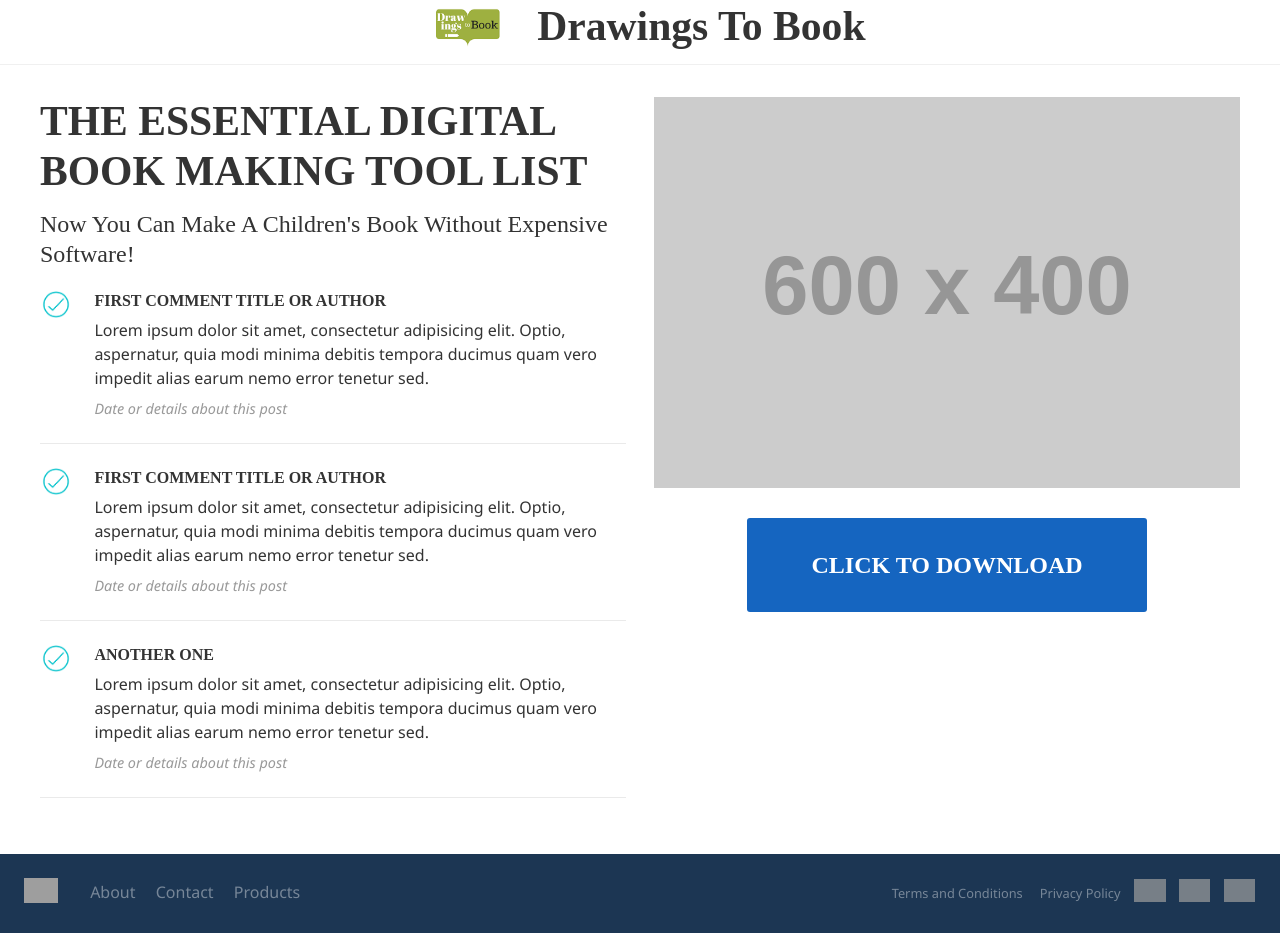
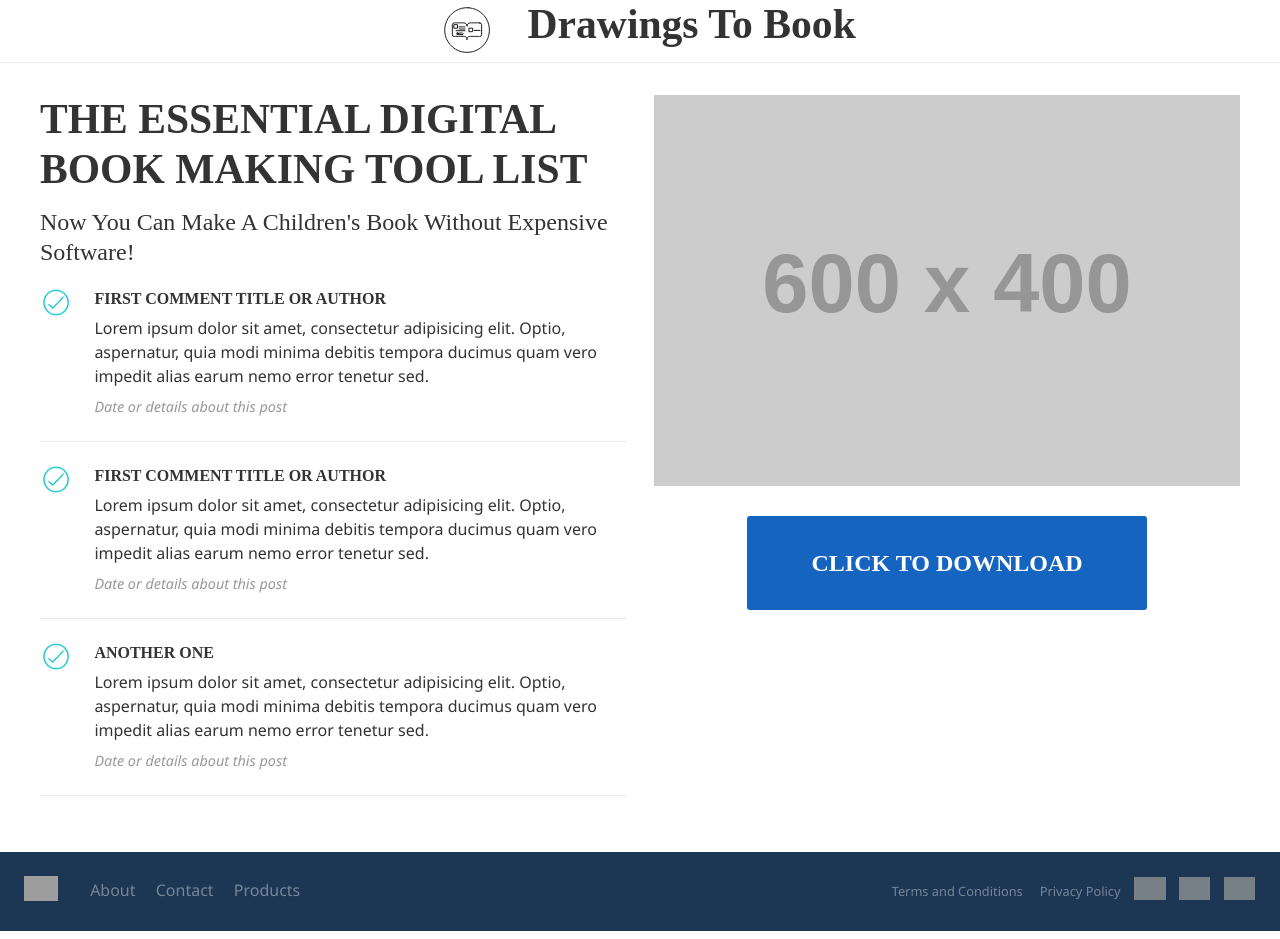
Before and after one commit to fourthirty-two/drawingstobook, a Jekyll site: the page built from index.html, in a window 1280 px wide. Built offline with Jekyll 4.4.1, drawn with Linux system fonts in a browser that asks for light colours; some web fonts are replaced; comment, search, counter and statistics services are not loaded; grey boxes are pictures that could not be loaded.

Commit message:
new ouline logo and updated top-bar

```diff
--- a/_includes/header-bar-branded.html
+++ b/_includes/header-bar-branded.html
@@ -2,7 +2,7 @@
 <header class="centered-navigation" role="banner">
   <div class="centered-navigation-wrapper">
     <a href="javascript:void(0)" class="mobile-logo">
-      <img src="{{ site.data.global.url }}/images/drawingstobook-logo-100.png" alt="Logo image">
+      <img src="{{ site.data.global.url }}/images/dtb-outline50.svg" alt="Logo image">
     </a>
 
     <nav role="navigation">
@@ -10,7 +10,7 @@
 
         <li class="nav-link logo">
           <a href="javascript:void(0)" class="logo">
-            <img src="{{ site.data.global.url }}/images/drawingstobook-logo-100.png" alt="Logo image">
+            <img src="{{ site.data.global.url }}/images/dtb-outline50.svg" alt="Logo image">
           </a>
         </li>
 
--- a/_sass/patterns/_centered-nav.scss
+++ b/_sass/patterns/_centered-nav.scss
@@ -29,9 +29,8 @@
     padding-left: $centered-navigation-padding;
 
     img {
-      max-height: $centered-navigation-height;
-      //opacity: 0.6;
-      padding: 0.8em 0;
+      height: $centered-navigation-height;
+      @include padding(0.8em 0 0 0);
     }
 
     @include media($horizontal-bar-mode) {
@@ -140,8 +139,7 @@
 
   .logo img {
     margin-bottom: -$centered-navigation-logo-height / 2;
-    max-height: $centered-navigation-logo-height + 1.5;
-    //opacity: 0.6;
+    height: $centered-navigation-logo-height + 1;
   }
 
   // Sub menus
```
Also changed, not shown: images/dtb-ouline-50.png (added), images/dtb-outline50.svg (added), images/dtb-outlinelogo.png (added).
